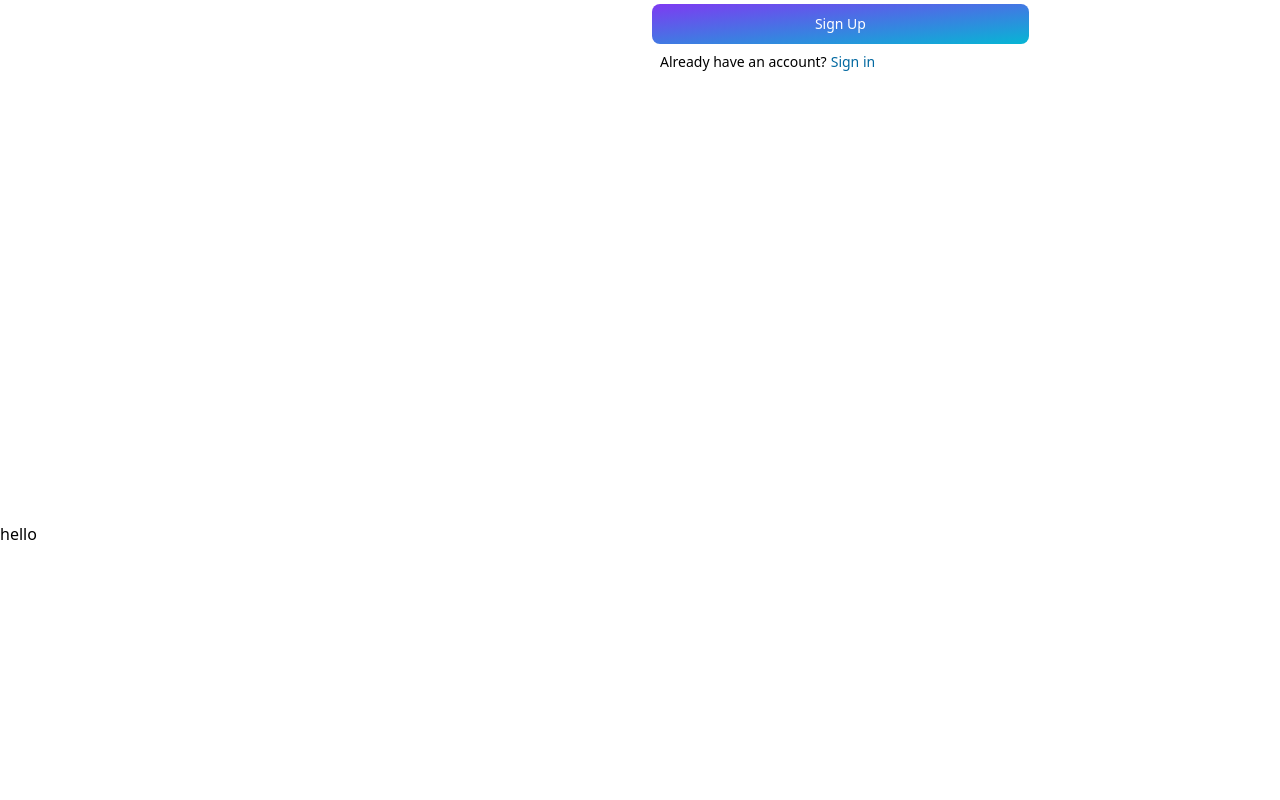
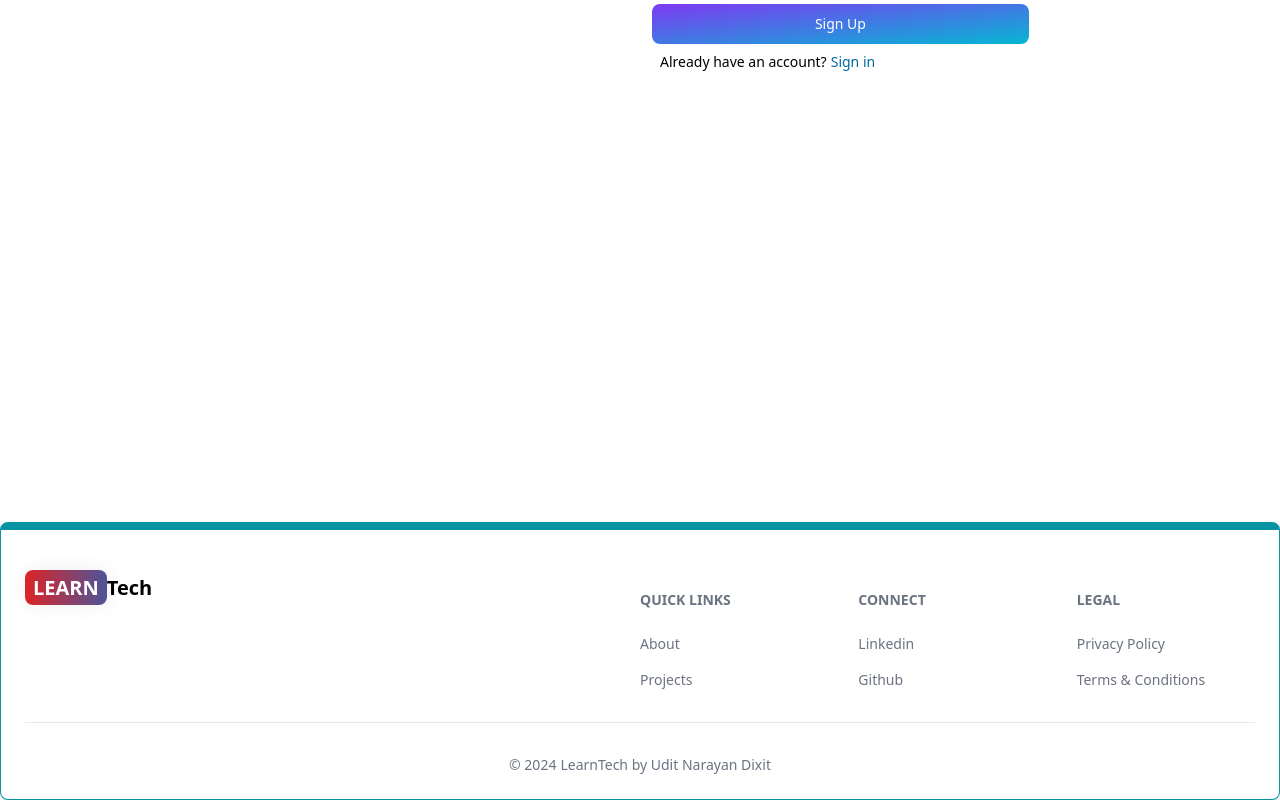
Before and after one commit to dixitudit/Learn-Tech, a React (Vite) app in the folder client/: page /sign-up in a window 1280 px wide. Shown: the part 422-1222 px from the top of the page. Before the commit the page ends 968 px from the top, so only its background shows below. Built offline with nearby package versions, Linux system fonts and the light colour scheme; the HTML template or start-up script is replaced by a standard one.

Commit message:
footer component

```diff
--- a/client/src/App.jsx
+++ b/client/src/App.jsx
@@ -1,3 +1,5 @@
+// 2:21:16
+
 import { Routes, Route } from 'react-router-dom';
 import Home from './pages/Home';
 import About from './pages/About';
@@ -6,6 +8,7 @@ import SignUp from './pages/SignUp';
 import Dashboard from './pages/Dashboard';
 import Projects from './pages/Projects';
 import Header from './components/Header';
+import FooterComponent from './components/Footer';
 function App() {
   return (
     <>
@@ -18,6 +21,7 @@ function App() {
         <Route path='/projects' element={<Projects/>}></Route>
         <Route path='/sign-in' element={<SignIn/>}></Route>
       </Routes>
+      <FooterComponent/>
     </>
   );
 }
--- /dev/null
+++ b/client/src/components/Footer.jsx
@@ -0,0 +1,53 @@
+// import React from 'react'
+import { Footer, FooterCopyright, FooterDivider } from "flowbite-react";
+import { Link } from "react-router-dom";
+const FooterComponent = () => {
+  return (
+    <div>
+      <Footer className="border border-t-8 border-teal-500" container>
+        <div className="w-full mx-auto">
+          <div className="sm:grid sm:grid-cols-2">
+            <div className="mt-5">
+              <Link
+                to={"/"}
+                className="self-center whitespace-nowrap text-xl font-semibold dark:text-white"
+              >
+                <span className="px-2 py-1 text-xl rounded-lg grad">Learn</span>
+                Tech
+              </Link>
+            </div>
+            <div className="grid grid-cols-2 gap-3 mt-4 sm:grid-cols-3 sm:gap-10">
+              <div className="mt-5">
+                <Footer.Title title="Quick Links" />
+                <Footer.LinkGroup col>
+                  <Footer.Link href="/about">About</Footer.Link>
+                  <Footer.Link href="/projects">Projects</Footer.Link>
+                </Footer.LinkGroup>
+              </div>
+              <div className="mt-5">
+                <Footer.Title title="Connect" />
+                <Footer.LinkGroup col>
+                  <Footer.Link href="https://www.linkedin.com/in/uditndixit/">Linkedin</Footer.Link>
+                  <Footer.Link href="https://github.com/dixitudit/">Github</Footer.Link>
+                </Footer.LinkGroup>
+              </div>
+              <div className="mt-5">
+                <Footer.Title title="Legal" />
+                <Footer.LinkGroup col>
+                  <Footer.Link href="#">Privacy Policy</Footer.Link>
+                  <Footer.Link href="#">Terms &amp; Conditions</Footer.Link>
+                </Footer.LinkGroup>
+              </div>
+            </div>
+          </div>
+          <Footer.Divider/>
+          <div className="">
+            <Footer.Copyright href="#" by="LearnTech by Udit Narayan Dixit" year={new Date().getFullYear()}/>
+          </div>
+        </div>
+      </Footer>
+    </div>
+  );
+};
+
+export default FooterComponent;
--- a/client/src/components/Header.css
+++ /dev/null
@@ -1,34 +0,0 @@
-
-.grad {
-  background-image: linear-gradient(to right, #DC2424 0%, #4A569D  51%, #DC2424  100%);
-  text-align: center;
-  text-transform: uppercase;
-  transition: 0.5s;
-  background-size: 200% auto;
-  color: white;
-  box-shadow: 0 0 20px #eee;
-}
-
-.grad:hover {
-  background-position: right center; /* change the direction of the change here */
-  color: #fff;
-  text-decoration: none;
-}
-
-.btn-grad {
-  background-image: linear-gradient(to right, #4568DC 0%, #B06AB3  51%, #4568DC  100%);
-  padding: 5px 5px;
-  text-align: center;
-  transition: 0.5s;
-  background-size: 200% auto;
-  color: white;
-  box-shadow: 0 0 20px #eee;
-  border-radius: 10px;
-  display: block;
-}
-
-.btn-grad:hover {
-  background-position: right center; /* change the direction of the change here */
-  color: #fff;
-  text-decoration: none;
-}
--- a/client/src/components/Header.jsx
+++ b/client/src/components/Header.jsx
@@ -1,5 +1,4 @@
 import { Button, Navbar, TextInput } from "flowbite-react";
-import "./Header.css";
 import { Link, useLocation } from "react-router-dom";
 import { AiOutlineSearch } from "react-icons/ai";
 import { FaMoon } from "react-icons/fa";
--- a/client/src/index.css
+++ b/client/src/index.css
@@ -1,3 +1,22 @@
 @tailwind base;
 @tailwind components;
 @tailwind utilities;
+
+@layer utilities {
+    .grad {
+        background-image: linear-gradient(to right, #DC2424 0%, #4A569D  51%, #DC2424  100%);
+        text-align: center;
+        text-transform: uppercase;
+        transition: 0.5s;
+        background-size: 200% auto;
+        color: white;
+        box-shadow: 0 0 20px #eee;
+      }
+
+      .grad:hover {
+        background-position: right center; /* change the direction of the change here */
+        color: #fff;
+        text-decoration: none;
+      }
+
+  }
--- a/client/src/pages/SignIn.jsx
+++ b/client/src/pages/SignIn.jsx
@@ -1,7 +1,9 @@
 
 const SignIn = () => {
   return (
-    <div>SignIn</div>
+    <div>
+      jgh
+    </div>
   )
 }
 
--- a/client/src/pages/SignUp.jsx
+++ b/client/src/pages/SignUp.jsx
@@ -110,7 +110,6 @@ const SignUp = () => {
           </div>
         </div>
       </div>
-      <div>hello</div>
     </>
   );
 };
```
